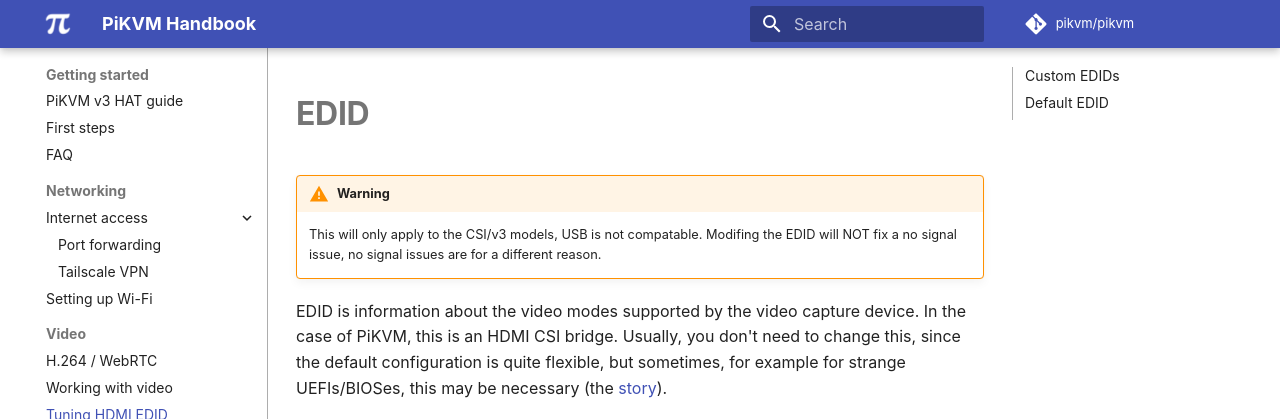
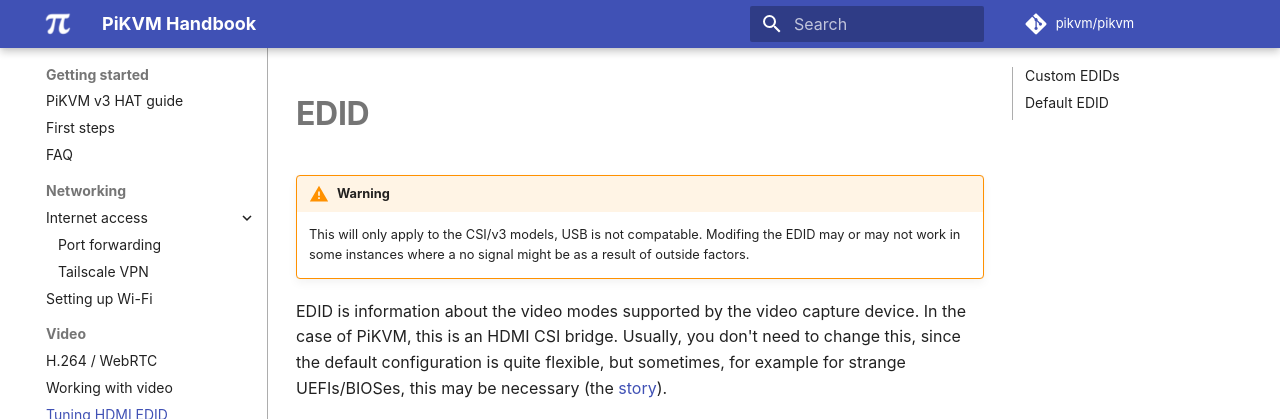
Before and after one commit to pikvm/pikvm, an MkDocs documentation site: the page built from docs/edid.md, in a window 1280 px wide and 900 px high. Shown: the top 419 px of the window. Built offline with MkDocs 1.6.1 and Material for MkDocs 9.7.7, drawn with Linux system fonts in a browser that asks for light colours; some web fonts are replaced; comment, search, counter and statistics services are not loaded.

Commit message:
Update edid.md

```diff
--- a/docs/edid.md
+++ b/docs/edid.md
@@ -2,7 +2,7 @@
 
 !!! warning
     This will only apply to the CSI/v3 models, USB is not compatable.
-    Modifing the EDID will NOT fix a no signal issue, no signal issues are for a different reason.
+    Modifing the EDID may or may not work in some instances where a no signal might be as a result of outside factors.
 
 
 EDID is information about the video modes supported by the video capture device.
```
